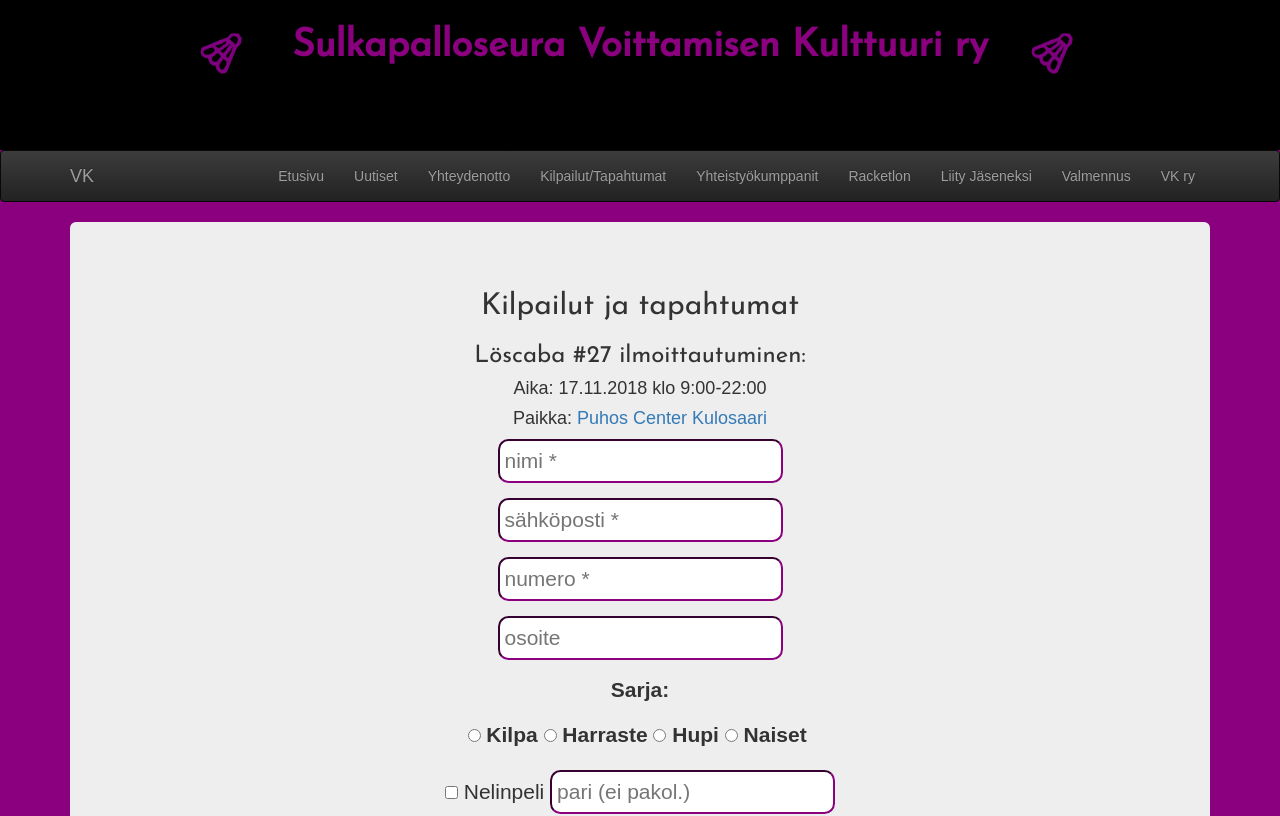
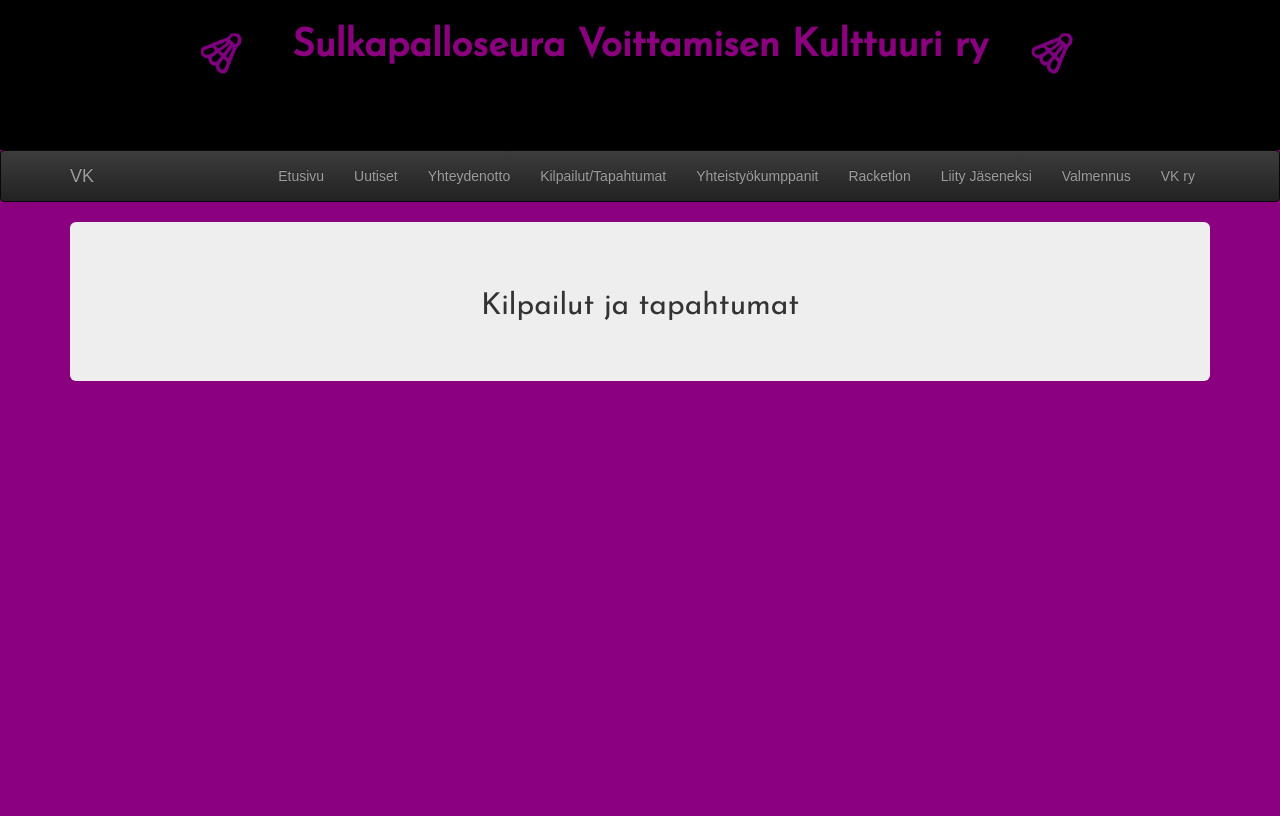
Before and after one commit to milleva/vk-enhanced-frontend, a React (Create React App) app: page /events in a window 1280 px wide. Shown: the top 816 px of the page. Built offline with nearby package versions, Linux system fonts and the light colour scheme.

Commit message:
rm loscaba ilmo

```diff
--- a/src/components/Events.js
+++ b/src/components/Events.js
@@ -37,7 +37,7 @@ export default class Events extends React.Component {
                 <Jumbotron>
                     <h2 style={{fontFamily: 'Josefin Sans'}}>Kilpailut ja tapahtumat</h2>
 
-                    <h3 style={{fontFamily: 'Josefin Sans'}}>Löscaba #27 ilmoittautuminen:</h3>
+                    {false && <div><h3 style={{fontFamily: 'Josefin Sans'}}>Löscaba #27 ilmoittautuminen:</h3>
                         <h4>Aika: 17.11.2018 klo 9:00-22:00</h4>
                         <h4>Paikka: <a href="http://www.puhoscenter.fi/" target="_blank">Puhos Center Kulosaari</a></h4>
                         <form className="messageForm" onSubmit={this.sendSignup()}>
@@ -68,7 +68,9 @@ export default class Events extends React.Component {
                             <p><input type="checkbox" onChange={e => this.setState({consent: e.target.checked})}/>&nbsp;Hyväksyn että VK saa käyttää tietojani sivuillaan kilpailuun liittyen (nimi, valokuvat, tulos…)</p>
                             <p style={{fontSize: "0.8em"}}>Huom! VK:lla on oikeus rajoittaa osallistujamäärää vapaasti.</p>
                             <div><button style={styleSheet.button} type="submit">Lähetä</button></div>
-                    </form>
+                        </form></div>}
+
+
                 </Jumbotron>
             </Grid>
         )
--- a/src/components/Home.js
+++ b/src/components/Home.js
@@ -10,7 +10,6 @@ export default class Home extends React.Component {
         return(
             <Grid>
                 <Jumbotron>
-                    <h3><b>Löscaba #27 17.11.2018</b> <a href="/events">ilmoittautuminen</a> on auki!</h3>
                     <h2 style={{fontFamily: 'Josefin Sans'}}>Sulkapalloseura Voittamisen Kulttuuri ry</h2>
                     <p>Seuran kotihalli sijaitsee osoitteessa Kulosaarentie 2, 00570 Helsinki.
                         Kulosaaren metroasemalta on n. 600 m. kävelymatka hallille.
```
Also changed, not shown: src/components/Join.js (line endings or trailing spaces). Lines whose indentation alone changed are shown as unchanged.
